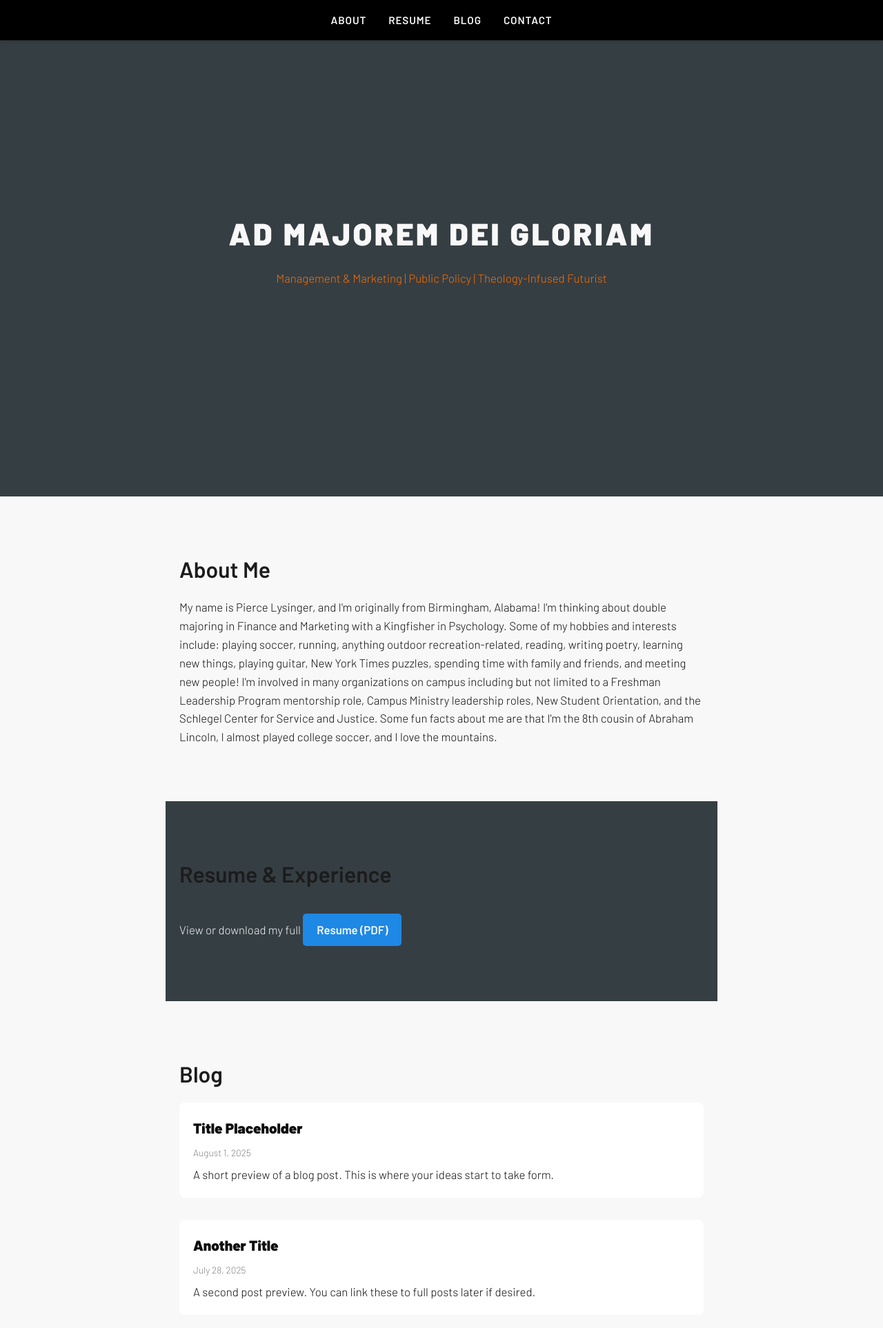
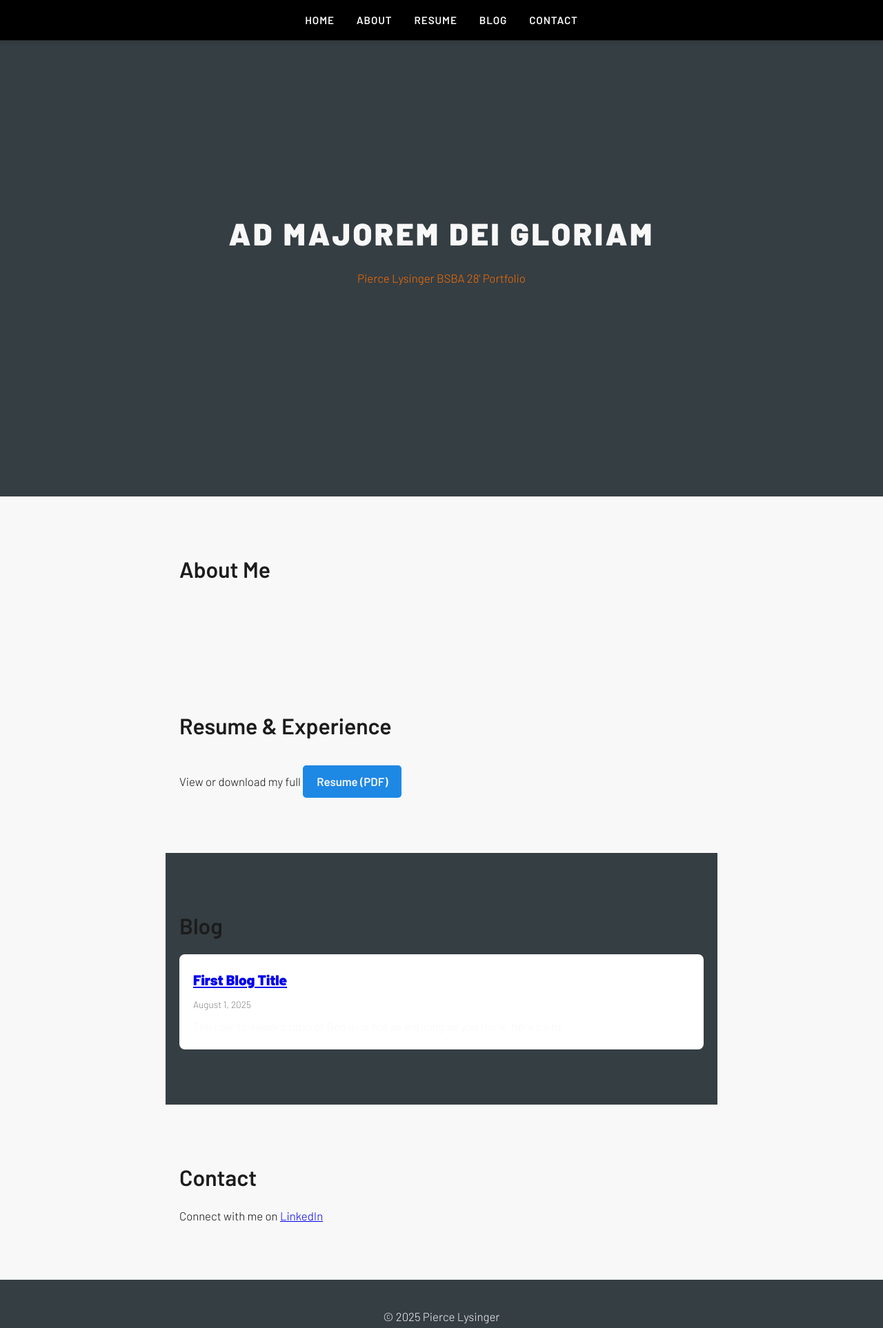
Before and after one commit to pierceportfolio-1/pierceportfolio-1.github.io, a plain HTML site: page index.html in a window 1280 px wide. Shown: the top 1926 px of the page at 69% size. Drawn offline with Linux system fonts and the light colour scheme.

Commit message:
Update index.html

```diff
--- a/index.html
+++ b/index.html
@@ -8,51 +8,48 @@
   <link href="https://fonts.googleapis.com/css2?family=Barlow:wght@300;600;900&display=swap" rel="stylesheet">
 </head>
 <body>
-
   <nav>
     <ul>
-      <li><a href="#about">ABOUT</a></li>
-      <li><a href="#experience">RESUME</a></li>
-      <li><a href="#blog">BLOG</a></li>
-      <li><a href="#contact">CONTACT</a></li>
+      <li><a href="#" onclick="showSection('home')">HOME</a></li>
+      <li><a href="#" onclick="showSection('about')">ABOUT</a></li>
+      <li><a href="#" onclick="showSection('experience')">RESUME</a></li>
+      <li><a href="#" onclick="showSection('blog')">BLOG</a></li>
+      <li><a href="#" onclick="showSection('contact')">CONTACT</a></li>
     </ul>
   </nav>
 
-  <header class="hero">
-    <h1 class="headline">AD MAJOREM DEI GLORIAM</h1>
-    <p class="subhead">Management & Marketing | Public Policy | Theology-Infused Futurist</p>
-  </header>
+  <div id="home" class="page-section">
+    <header class="hero">
+      <h1 class="headline">AD MAJOREM DEI GLORIAM</h1>
+      <p class="subhead">Pierce Lysinger BSBA 28' Portfolio</p>
+    </header>
+  </div>
 
-  <section id="about" class="section">
-     <h2>About Me</h2>
-    <p>My name is Pierce Lysinger, and I'm originally from Birmingham, Alabama! I'm thinking about double majoring in Finance and Marketing with a Kingfisher in Psychology. Some of my hobbies and interests include: playing soccer, running, anything outdoor recreation-related, reading, writing poetry, learning new things, playing guitar, New York Times puzzles, spending time with family and friends, and meeting new people! I'm involved in many organizations on campus including but not limited to a Freshman Leadership Program mentorship role, Campus Ministry leadership roles, New Student Orientation, and the Schlegel Center for Service and Justice. Some fun facts about me are that I'm the 8th cousin of Abraham Lincoln, I almost played college soccer, and I love the mountains.
-  </section>
+  <div id="about" class="page-section hidden section">
+    <h2>About Me</h2>
+    <p><!-- Your text here --></p>
+  </div>
 
-  <section id="experience" class="section alt">
+  <div id="experience" class="page-section hidden section">
     <h2>Resume & Experience</h2>
     <p>View or download my full <a class="button" href="resume_pierce_lysinger.pdf" target="_blank">Resume (PDF)</a></p>
-  </section>
+  </div>
 
-  <section id="blog" class="section">
+  <div id="blog" class="page-section hidden section alt">
     <h2>Blog</h2>
     <div class="blog-grid">
       <div class="blog-card">
-        <h3>Title Placeholder</h3>
+        <h3><a href="blog/post1.html">First Blog Title</a></h3>
         <p class="date">August 1, 2025</p>
-        <p>A short preview of a blog post. This is where your ideas start to take form.</p>
-      </div>
-      <div class="blog-card">
-        <h3>Another Title</h3>
-        <p class="date">July 28, 2025</p>
-        <p>A second post preview. You can link these to full posts later if desired.</p>
+        <p>The risk-to-reward ratio of Gen AI is not as enticing as you think; here's why.</p>
       </div>
     </div>
-  </section>
+  </div>
 
-  <section id="contact" class="section alt">
+  <div id="contact" class="page-section hidden section">
     <h2>Contact</h2>
     <p>Connect with me on <a href="https://www.linkedin.com/in/piercelysinger/" target="_blank">LinkedIn</a></p>
-  </section>
+  </div>
 
   <footer>
     <p>&copy; 2025 Pierce Lysinger</p>
@@ -60,8 +57,3 @@
 
   <script src="script.js"></script>
 </body>
-</html>
-
-
-    <h2>ABOUT ME</h2>
-    <p>My name is Pierce Lysinger, and I'm originally from Birmingham, Alabama! I'm thinking about double majoring in Finance and Marketing with a Kingfisher in Psychology. Some of my hobbies and interests include: playing soccer, running, anything outdoor recreation-related, reading, writing poetry, learning new things, playing guitar, New York Times puzzles, spending time with family and friends, and meeting new people! I'm involved in many organizations on campus including but not limited to a Freshman Leadership Program mentorship role, Campus Ministry leadership roles, New Student Orientation, and the Schlegel Center for Service and Justice. Some fun facts about me are that I'm the 8th cousin of Abraham Lincoln, I almost played college soccer, and I love the mountains.
```
